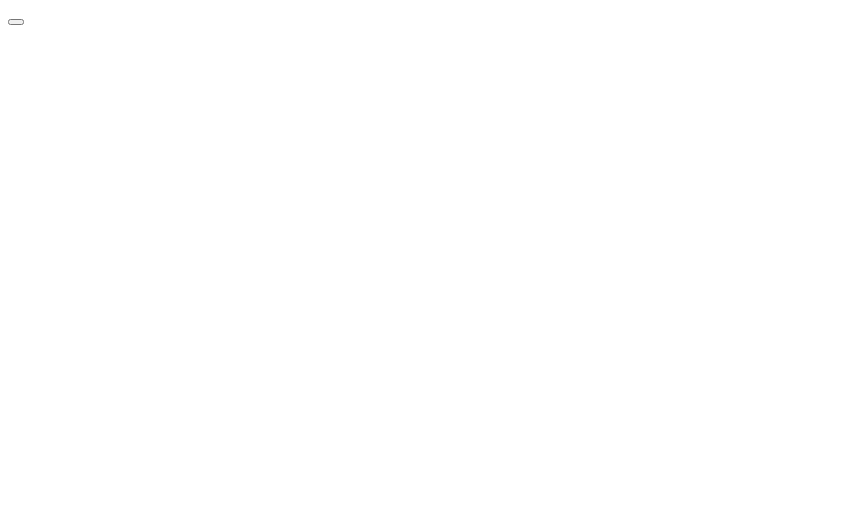
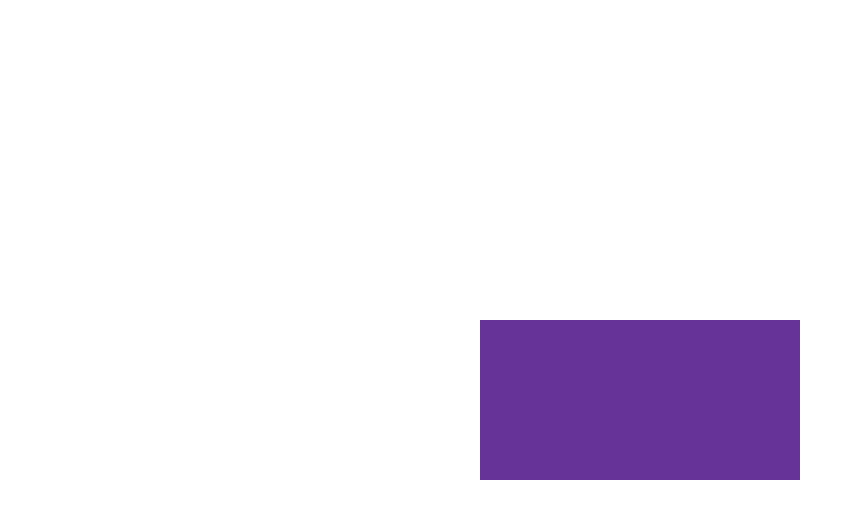
Before and after one commit to fiji-flo/pusher, a website: page webapp/index.html in a window 1280 px wide. Shown: the whole page, without its empty margins (0-855 px from the left). Drawn offline with Linux system fonts and the light colour scheme.

Commit message:
nicer button

```diff
--- a/webapp/index.html
+++ b/webapp/index.html
@@ -5,9 +5,10 @@
     <meta charset="utf-8" />
     <title>Pusher</title>
     <link rel="manifest" href="/manifest.json">
+    <link rel="stylesheet"href="style.css">
 </head>
-<button></button>
 <body>
+    <button></button>
     <script src="notify.js"></script>
     <script>
 (() => {
--- a/webapp/notify.js
+++ b/webapp/notify.js
@@ -17,7 +17,7 @@ function subscribePush(url, payload) {
       if (!subscription) {
         return reg.pushManager.subscribe({ userVisibleOnly: true })
           .then(subscription => {
-            postSubscribeObj(url, subscription, "subscribe", payload);
+            return postSubscribeObj(url, subscription, "subscribe", payload);
           });
       } else {
         return Promise.resolve();
@@ -45,10 +45,17 @@ function postSubscribeObj(url, subscription, statusType, payload = {}) {
   request.open("POST", url);
   request.setRequestHeader("Content-Type", "application/json");
 
-  var subscribeObj = {
+  const subscribeObj = {
     statusType: statusType,
     subscription: subscription,
     data: payload,
   }
+  const p = new Promise((resolve, reject) => {
+    request.onload = () => request.status >= 200 && request.status <= 300 ?
+      resolve() : reject();
+    request.onerror = reject
+  });
+
   request.send(JSON.stringify(subscribeObj));
+  return p;
 }
--- /dev/null
+++ b/webapp/style.css
@@ -0,0 +1,23 @@
+html {
+    height: 100%;
+}
+body {
+    margin: 0 0;
+    display: flex;
+    flex-direction: column;
+    align-items: center;
+    justify-content: center;
+    min-height: 100%;
+}
+
+button {
+    align-self: center;
+    background-color: #663399;
+    border: none;
+    color: white;
+    padding: 10vh 20vh;
+    text-align: center;
+    text-decoration: none;
+    display: inline-block;
+    font-size: 15vh;
+}
```
